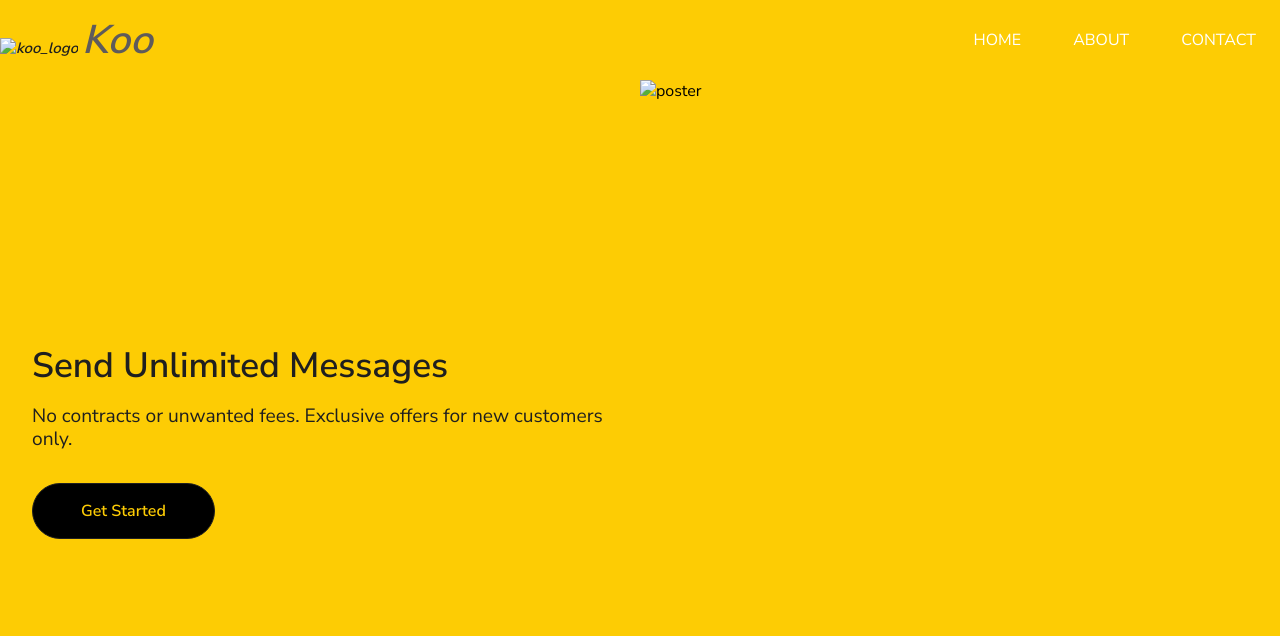
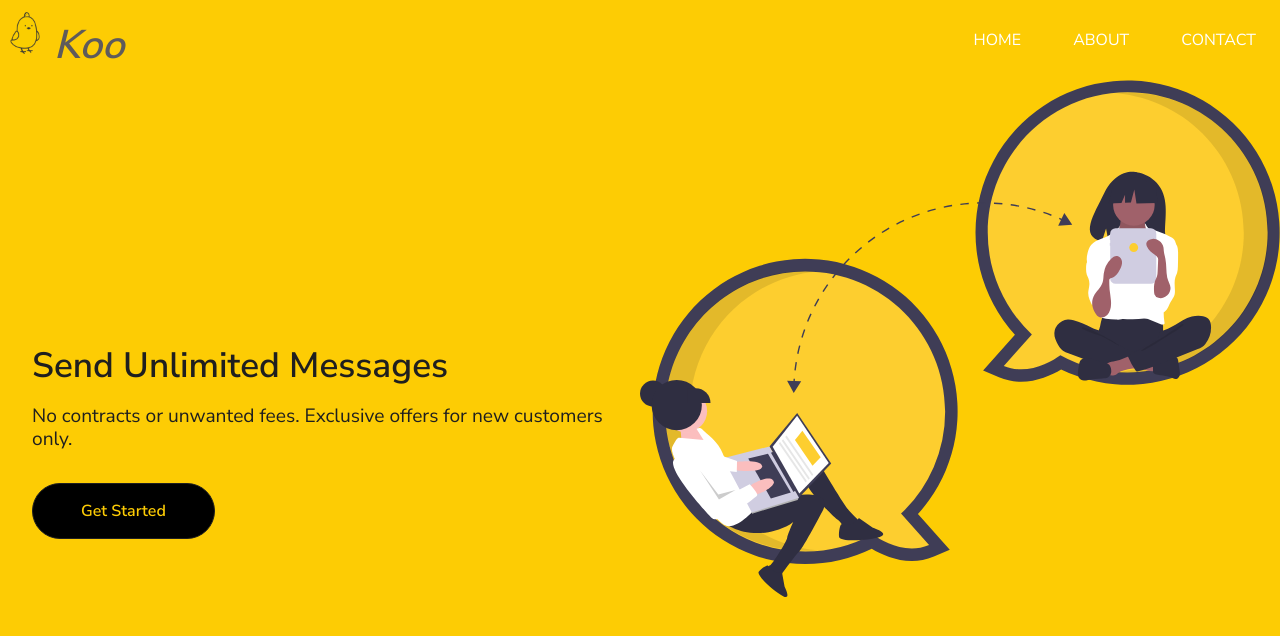
Before and after one commit to KinjarapuGayathri/Koo-Landing-Page, a plain HTML site: page index.html in a window 1280 px wide. Drawn offline with nearby package versions, Linux system fonts and the light colour scheme; files that its build step writes are made by us from their sources.

Commit message:
Update index.html

```diff
--- a/index.html
+++ b/index.html
@@ -14,7 +14,7 @@
     />
     <link
       rel="shortcut icon"
-      href="./img/Koo.svg (1).png"
+      href="./images/Koo.svg (1).png"
       type="image/x-icon"
     />
   </head>
@@ -22,7 +22,7 @@
     <nav>
       <div class="logo">
         <img
-          src="img/Koo.svg (1).png"
+          src="images/Koo.svg (1).png"
           alt="koo_logo"
           class="animate__tada animate__animated"
         />
@@ -45,7 +45,7 @@
           <button>Get Started</button>
         </div>
         <div class="column-right">
-          <img src="img/image-1.svg" alt="poster" />
+          <img src="images/image-1.svg" alt="poster" />
         </div>
       </div>
     </section>
```
